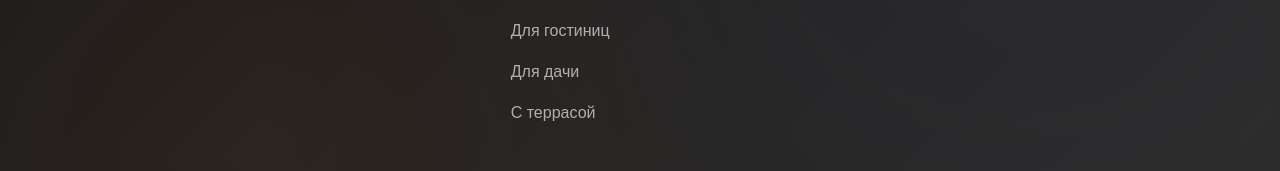
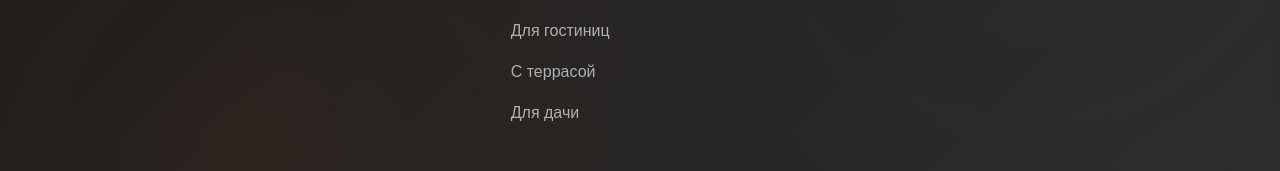
Before and after one commit to litvinenko88/Easy-House, a Next.js app: page / in a window 1280 px wide. Shown: the part 10650-10821 px from the top of the page. Built offline with nearby package versions, Linux system fonts and the light colour scheme.

Commit message:
Обновил футер

```diff
--- a/src/components/Footer/Footer.js
+++ b/src/components/Footer/Footer.js
@@ -49,7 +49,7 @@ export default function Footer() {
                     Для баз отдыха и глэмпинга
                   </Link>
                 </li>
-                 <li>
+                <li>
                   <Link href="/modulnyye-doma-s-otdelkoy-i-kommunikatsiyami">
                     С отделкой и коммуникациями
                   </Link>
@@ -68,10 +68,10 @@ export default function Footer() {
                   <Link href="/modulnyye-gostinitsy">Для гостиниц</Link>
                 </li>
                 <li>
-                  <Link href="/dachniy-modulniy-dom">Для дачи</Link>
+                  <Link href="/modulnyye-doma-s-terrasoy">С террасой</Link>
                 </li>
                 <li>
-                  <Link href="/modulnyye-doma-s-terrasoy">С террасой</Link>
+                  <Link href="/dachniy-modulniy-dom">Для дачи</Link>
                 </li>
               </ul>
             </div>
```
